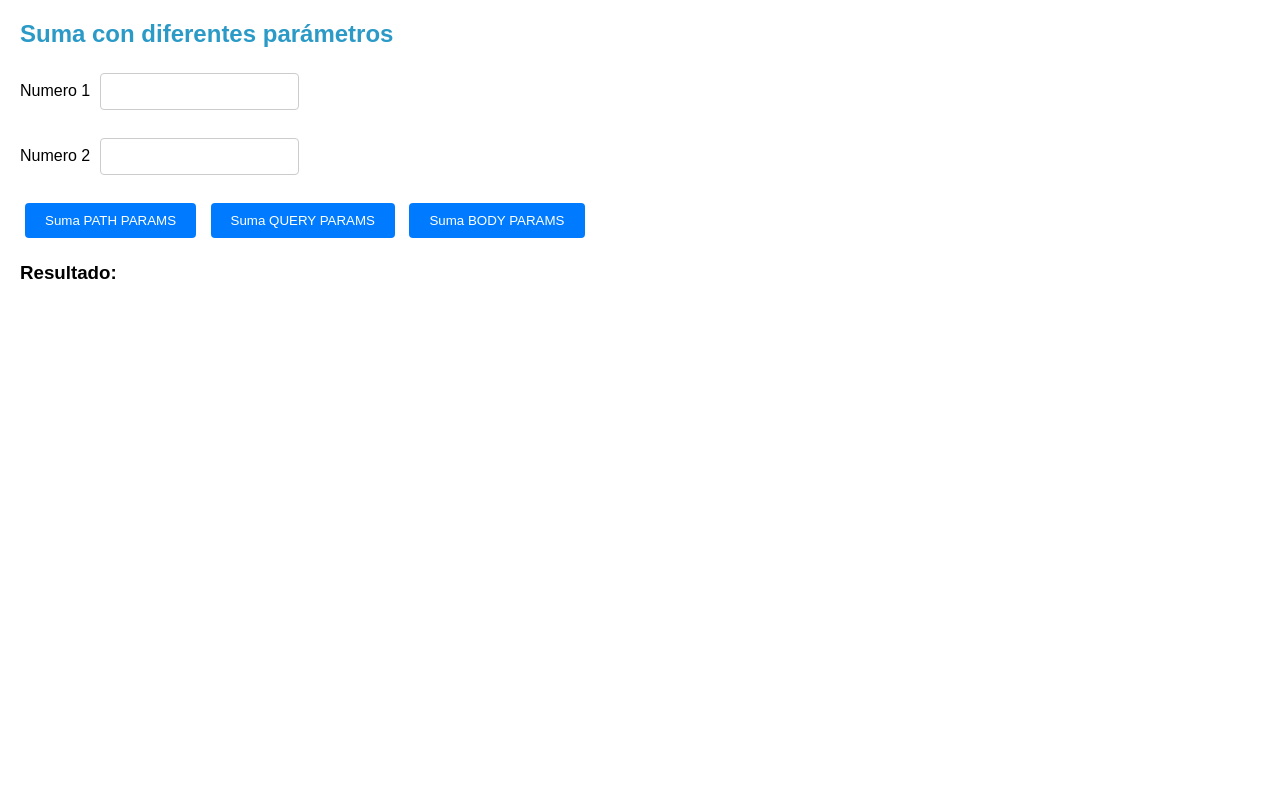
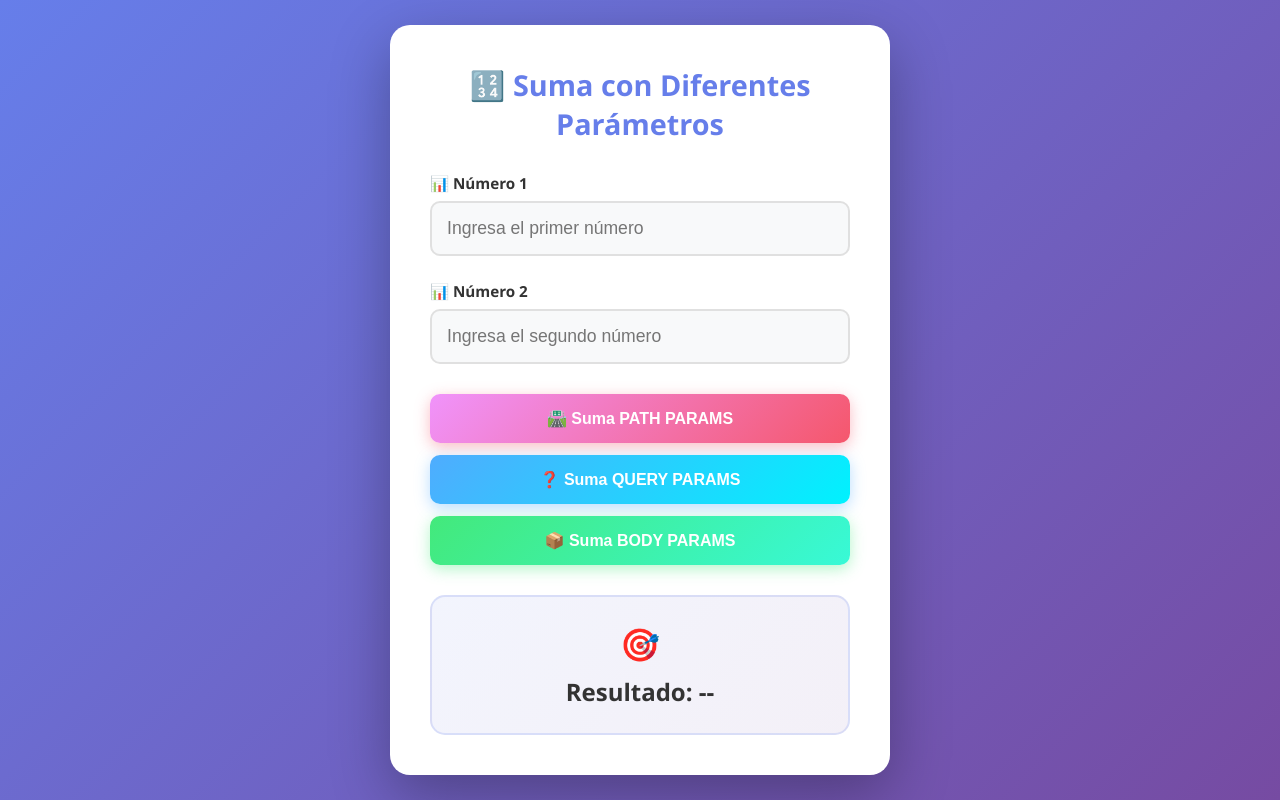
Before and after one commit to AndresLeitonDev/calculadora-microservicios, a website: page index.html in a window 1280 px wide. Drawn offline with Linux system fonts and the light colour scheme.

Commit message:
Mejora de diseño de calculadora

```diff
--- a/index.html
+++ b/index.html
@@ -1,38 +1,206 @@
 <!DOCTYPE html>
-<html>
+<html lang="es">
 
 <head>
-<title>Parametros en Microservicios</title>
+    <meta charset="UTF-8">
+    <meta name="viewport" content="width=device-width, initial-scale=1.0">
+    <title>Parámetros en Microservicios</title>
 
     <style>
+        * {
+            margin: 0;
+            padding: 0;
+            box-sizing: border-box;
+        }
+
         body {
-    font-family: Arial, sans-serif;
-    margin: 20px;
+            font-family: 'Segoe UI', Tahoma, Geneva, Verdana, sans-serif;
+            background: linear-gradient(135deg, #667eea 0%, #764ba2 100%);
+            min-height: 100vh;
+            display: flex;
+            justify-content: center;
+            align-items: center;
+            padding: 20px;
+        }
+
+        .container {
+            background: white;
+            border-radius: 20px;
+            box-shadow: 0 20px 60px rgba(0, 0, 0, 0.3);
+            padding: 40px;
+            max-width: 500px;
+            width: 100%;
+            animation: fadeIn 0.6s ease;
+        }
+
+        @keyframes fadeIn {
+            from {
+                opacity: 0;
+                transform: translateY(-20px);
+            }
+            to {
+                opacity: 1;
+                transform: translateY(0);
+            }
         }
 
         h2 {
-    color: #2b9ac6;
+            color: #667eea;
+            text-align: center;
+            margin-bottom: 30px;
+            font-size: 1.8rem;
+            font-weight: 700;
+        }
+
+        .input-group {
+            margin-bottom: 25px;
+        }
+
+        label {
+            display: block;
+            color: #333;
+            font-weight: 600;
+            margin-bottom: 8px;
+            font-size: 0.95rem;
         }
 
         input[type="number"] {
-    padding: 10px;
-    margin: 5px;
-    border: 1px solid #ccc;
-    border-radius: 4px;
+            width: 100%;
+            padding: 15px;
+            border: 2px solid #e0e0e0;
+            border-radius: 10px;
+            font-size: 1.1rem;
+            transition: all 0.3s ease;
+            background: #f8f9fa;
+        }
+
+        input[type="number"]:focus {
+            outline: none;
+            border-color: #667eea;
+            background: white;
+            box-shadow: 0 0 0 4px rgba(102, 126, 234, 0.1);
+        }
+
+        .button-group {
+            display: grid;
+            gap: 12px;
+            margin: 30px 0;
         }
 
         button {
-    padding: 10px 20px;
-    margin: 5px;
-    background-color: #007bff;
+            padding: 15px 25px;
+            background: linear-gradient(135deg, #667eea 0%, #764ba2 100%);
             color: white;
             border: none;
-    border-radius: 4px;
+            border-radius: 10px;
             cursor: pointer;
+            font-size: 1rem;
+            font-weight: 600;
+            transition: all 0.3s ease;
+            box-shadow: 0 4px 15px rgba(102, 126, 234, 0.4);
+            position: relative;
+            overflow: hidden;
+        }
+
+        button::before {
+            content: '';
+            position: absolute;
+            top: 50%;
+            left: 50%;
+            width: 0;
+            height: 0;
+            border-radius: 50%;
+            background: rgba(255, 255, 255, 0.2);
+            transform: translate(-50%, -50%);
+            transition: width 0.6s, height 0.6s;
+        }
+
+        button:hover::before {
+            width: 300px;
+            height: 300px;
         }
 
         button:hover {
-    background-color: #0056b3;
+            transform: translateY(-2px);
+            box-shadow: 0 6px 20px rgba(102, 126, 234, 0.6);
+        }
+
+        button:active {
+            transform: translateY(0);
+        }
+
+        #btnPath {
+            background: linear-gradient(135deg, #f093fb 0%, #f5576c 100%);
+            box-shadow: 0 4px 15px rgba(245, 87, 108, 0.4);
+        }
+
+        #btnPath:hover {
+            box-shadow: 0 6px 20px rgba(245, 87, 108, 0.6);
+        }
+
+        #btnQuery {
+            background: linear-gradient(135deg, #4facfe 0%, #00f2fe 100%);
+            box-shadow: 0 4px 15px rgba(79, 172, 254, 0.4);
+        }
+
+        #btnQuery:hover {
+            box-shadow: 0 6px 20px rgba(79, 172, 254, 0.6);
+        }
+
+        #btnBody {
+            background: linear-gradient(135deg, #43e97b 0%, #38f9d7 100%);
+            box-shadow: 0 4px 15px rgba(67, 233, 123, 0.4);
+        }
+
+        #btnBody:hover {
+            box-shadow: 0 6px 20px rgba(67, 233, 123, 0.6);
+        }
+
+        .resultado-container {
+            background: linear-gradient(135deg, #667eea15 0%, #764ba215 100%);
+            border-radius: 15px;
+            padding: 25px;
+            text-align: center;
+            margin-top: 30px;
+            border: 2px solid #667eea30;
+        }
+
+        #resultado {
+            color: #333;
+            font-size: 1.5rem;
+            font-weight: 700;
+            margin: 0;
+        }
+
+        .emoji {
+            font-size: 2rem;
+            margin-bottom: 10px;
+            display: block;
+        }
+
+        /* Responsive */
+        @media (max-width: 600px) {
+            .container {
+                padding: 25px;
+            }
+
+            h2 {
+                font-size: 1.5rem;
+            }
+
+            input[type="number"] {
+                padding: 12px;
+                font-size: 1rem;
+            }
+
+            button {
+                padding: 12px 20px;
+                font-size: 0.95rem;
+            }
+
+            #resultado {
+                font-size: 1.3rem;
+            }
         }
     </style>
 
@@ -43,23 +211,31 @@ button:hover {
 
 <body>
 
-<h2>Suma con diferentes parámetros</h2>
+    <div class="container">
+        <h2>🔢 Suma con Diferentes Parámetros</h2>
 
-Numero 1
-<input type="number" id="num1">
+        <div class="input-group">
+            <label for="num1">📊 Número 1</label>
+            <input type="number" id="num1" placeholder="Ingresa el primer número">
+        </div>
 
-<br><br>
+        <div class="input-group">
+            <label for="num2">📊 Número 2</label>
+            <input type="number" id="num2" placeholder="Ingresa el segundo número">
+        </div>
 
-Numero 2
-<input type="number" id="num2">
+        <div class="button-group">
+            <button id="btnPath">🛣️ Suma PATH PARAMS</button>
+            <button id="btnQuery">❓ Suma QUERY PARAMS</button>
+            <button id="btnBody">📦 Suma BODY PARAMS</button>
+        </div>
 
-<br><br>
-
-<button id="btnPath">Suma PATH PARAMS</button>
-<button id="btnQuery">Suma QUERY PARAMS</button>
-<button id="btnBody">Suma BODY PARAMS</button>
-
-<h3 id="resultado">Resultado:</h3>
+        <div class="resultado-container">
+            <span class="emoji">🎯</span>
+            <h3 id="resultado">Resultado: --</h3>
+        </div>
+    </div>
 
 </body>
+
 </html>
```
Lines whose indentation alone changed are shown as unchanged.
